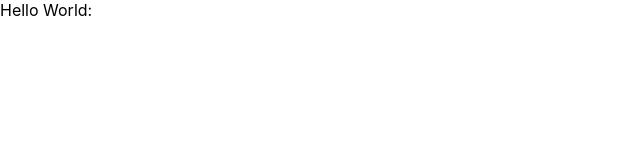
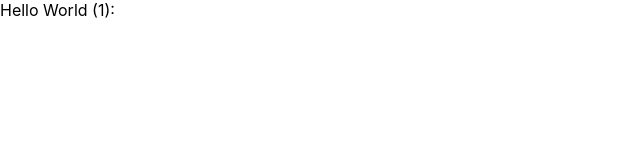
Before and after one commit to ricardo-vaca/amplify-react-cicd, a React (Create React App) app in the folder ui/: page / in a window 1280 px wide. Shown: the top 160 px of the page, without its empty margins (0-640 px from the left). Built offline with nearby package versions, Linux system fonts and the light colour scheme.

Commit message:
Testing CI/CD

```diff
--- a/ui/src/App.js
+++ b/ui/src/App.js
@@ -1,5 +1,5 @@
 function App() {
-  return <div className="App">Hello World: {process.env.REACT_APP_TEST}</div>
+  return <div className="App">Hello World (1): {process.env.REACT_APP_TEST}</div>
 }
 
 export default App
```
